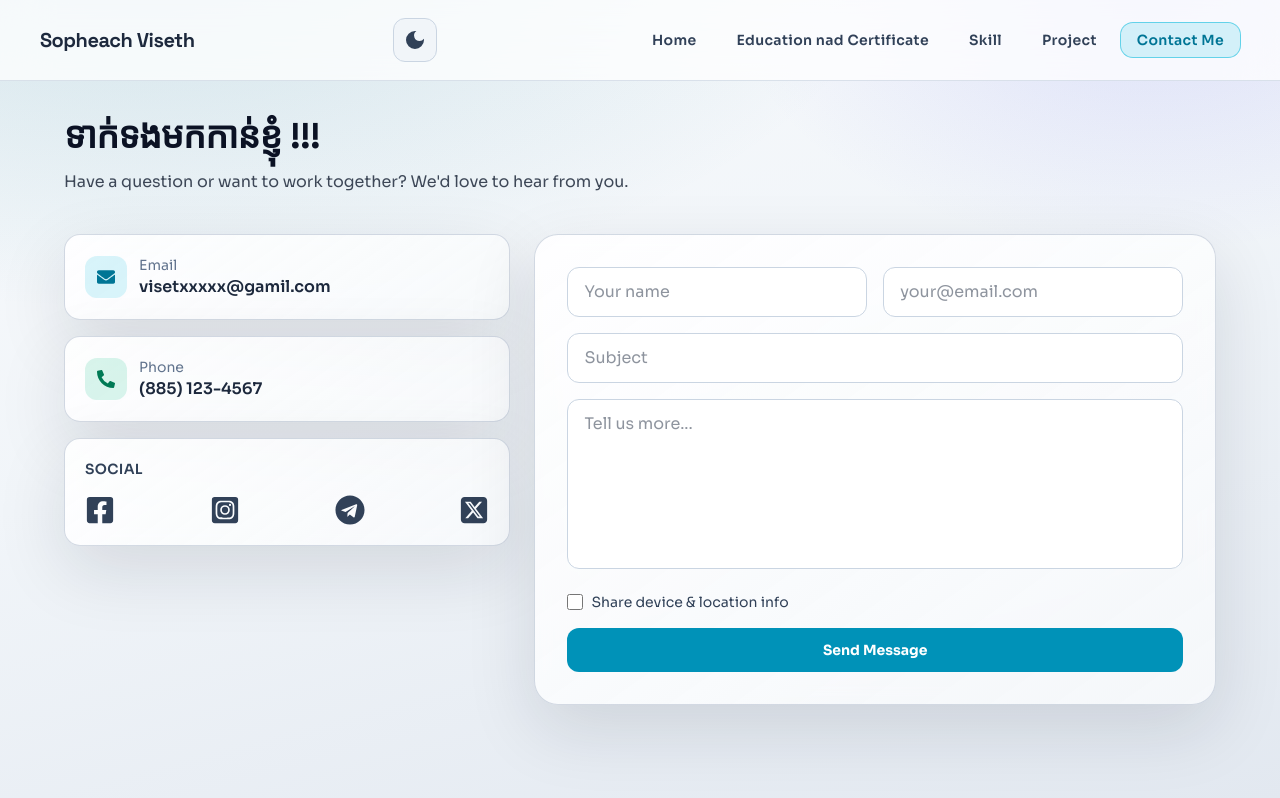
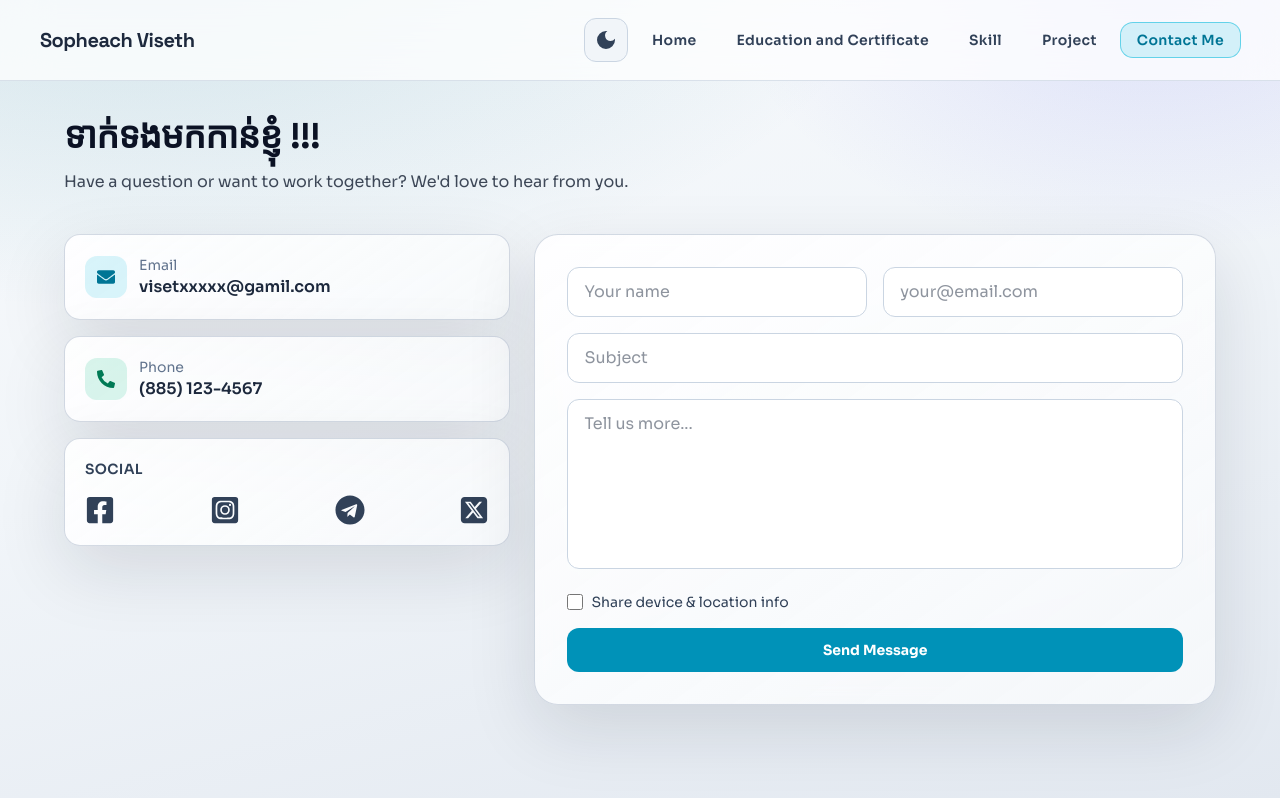
Before and after one commit to viseth-sopheach/profile, a React (Vite) app: page /contact in a window 1280 px wide. Built offline with nearby package versions, Linux system fonts and the light colour scheme.

Commit message:
fix button

```diff
--- a/src/pages/Education.jsx
+++ b/src/pages/Education.jsx
@@ -52,9 +52,9 @@ const Education = () => {
             <div className="space-y-4">
               {educationHistory.map((edu) => (
                 <div key={edu.school} className="rounded-2xl border border-slate-300 bg-white/90 p-4 transition hover:border-cyan-400/60 dark:border-slate-700 dark:bg-slate-900/75">
-                  <p className="break-words font-semibold text-slate-800 dark:text-slate-100">{edu.school}</p>
+                  <p className="wrap-break-word font-semibold text-slate-800 dark:text-slate-100">{edu.school}</p>
                   <p className="mt-1 text-sm text-cyan-700 dark:text-cyan-300">{edu.year}</p>
-                  {edu.extra && <p className="mt-1 break-words text-sm text-slate-600 dark:text-slate-300">{edu.extra}</p>}
+                  {edu.extra && <p className="mt-1 wrap-break-word text-sm text-slate-600 dark:text-slate-300">{edu.extra}</p>}
                 </div>
               ))}
             </div>
@@ -71,7 +71,7 @@ const Education = () => {
             <div className="space-y-4">
               {certificates.map((item) => (
                 <div key={`${item.name}-${item.date}`} className="rounded-2xl border border-slate-300 bg-white/90 p-4 transition hover:border-amber-300/50 dark:border-slate-700 dark:bg-slate-900/75">
-                  <p className="break-words font-semibold text-slate-800 dark:text-slate-100">{item.name}</p>
+                  <p className="wrap-break-word font-semibold text-slate-800 dark:text-slate-100">{item.name}</p>
                   <p className="mt-1 text-sm text-slate-600 dark:text-slate-300">{item.date}</p>
                 </div>
               ))}
--- a/src/pages/Home.jsx
+++ b/src/pages/Home.jsx
@@ -88,7 +88,7 @@ const Home = () => {
             >
               Contact me ...
             </button>
-            <button
+            {/* <button
               type="button"
               onClick={() => setShowCV(true)}
               className="inline-flex min-h-11 items-center gap-2 rounded-xl border border-slate-300 bg-white px-4 py-2.5 text-sm font-semibold text-slate-800 transition hover:border-cyan-500 hover:text-cyan-700 dark:border-slate-600 dark:bg-slate-800/80 dark:text-slate-100 dark:hover:border-cyan-300 dark:hover:text-cyan-200 max-[420px]:w-full max-[420px]:justify-center"
@@ -101,7 +101,7 @@ const Home = () => {
               className="inline-flex min-h-11 items-center gap-2 rounded-xl border border-emerald-500/45 bg-emerald-500/10 px-4 py-2.5 text-sm font-semibold text-emerald-700 transition hover:bg-emerald-500/20 dark:border-emerald-400/50 dark:text-emerald-200 max-[420px]:w-full max-[420px]:justify-center"
             >
               Download My CV <IoMdDownload className="text-lg" />
-            </button>
+            </button> */}
           </div>
         </div>
 
--- a/src/pages/Navbar.jsx
+++ b/src/pages/Navbar.jsx
@@ -5,7 +5,7 @@ import { MdDarkMode, MdLightMode } from "react-icons/md";
 
 const navItems = [
   { path: "/", label: "Home" },
-  { path: "/education", label: "Education nad Certificate" },
+  { path: "/education", label: "Education and Certificate" },
   { path: "/skill", label: "Skill" },
   { path: "/project", label: "Project" },
   { path: "/contact", label: "Contact Me" },
@@ -47,7 +47,7 @@ function Navbar() {
             <button
               type="button"
               onClick={toggleTheme}
-              className="inline-flex h-11 w-11 items-center justify-center rounded-xl border border-slate-300 bg-slate-100 text-slate-700 transition hover:border-cyan-400 hover:text-cyan-600 dark:border-slate-700 dark:bg-slate-900 dark:text-slate-100 dark:hover:text-cyan-300"
+              className="inline-flex h-11 w-11 items-center justify-center rounded-xl border border-slate-300 bg-slate-100 text-slate-700 transition hover:border-cyan-400 hover:text-cyan-600 dark:border-slate-700 dark:bg-slate-900 dark:text-slate-100 dark:hover:text-cyan-300 sm:hidden"
               aria-label={isDarkMode ? "Switch to light mode" : "Switch to dark mode"}
             >
               {isDarkMode ? <MdLightMode className="text-2xl" /> : <MdDarkMode className="text-2xl" />}
@@ -64,6 +64,16 @@ function Navbar() {
           </div>
 
           <ul className="hidden items-center gap-2 sm:flex">
+            <li>
+              <button
+                type="button"
+                onClick={toggleTheme}
+                className="inline-flex h-11 w-11 items-center justify-center rounded-xl border border-slate-300 bg-slate-100 text-slate-700 transition hover:border-cyan-400 hover:text-cyan-600 dark:border-slate-700 dark:bg-slate-900 dark:text-slate-100 dark:hover:text-cyan-300"
+                aria-label={isDarkMode ? "Switch to light mode" : "Switch to dark mode"}
+              >
+                {isDarkMode ? <MdLightMode className="text-2xl" /> : <MdDarkMode className="text-2xl" />}
+              </button>
+            </li>
             {navItems.map((item) => (
               <li key={item.path}>
                 <NavLink
```
